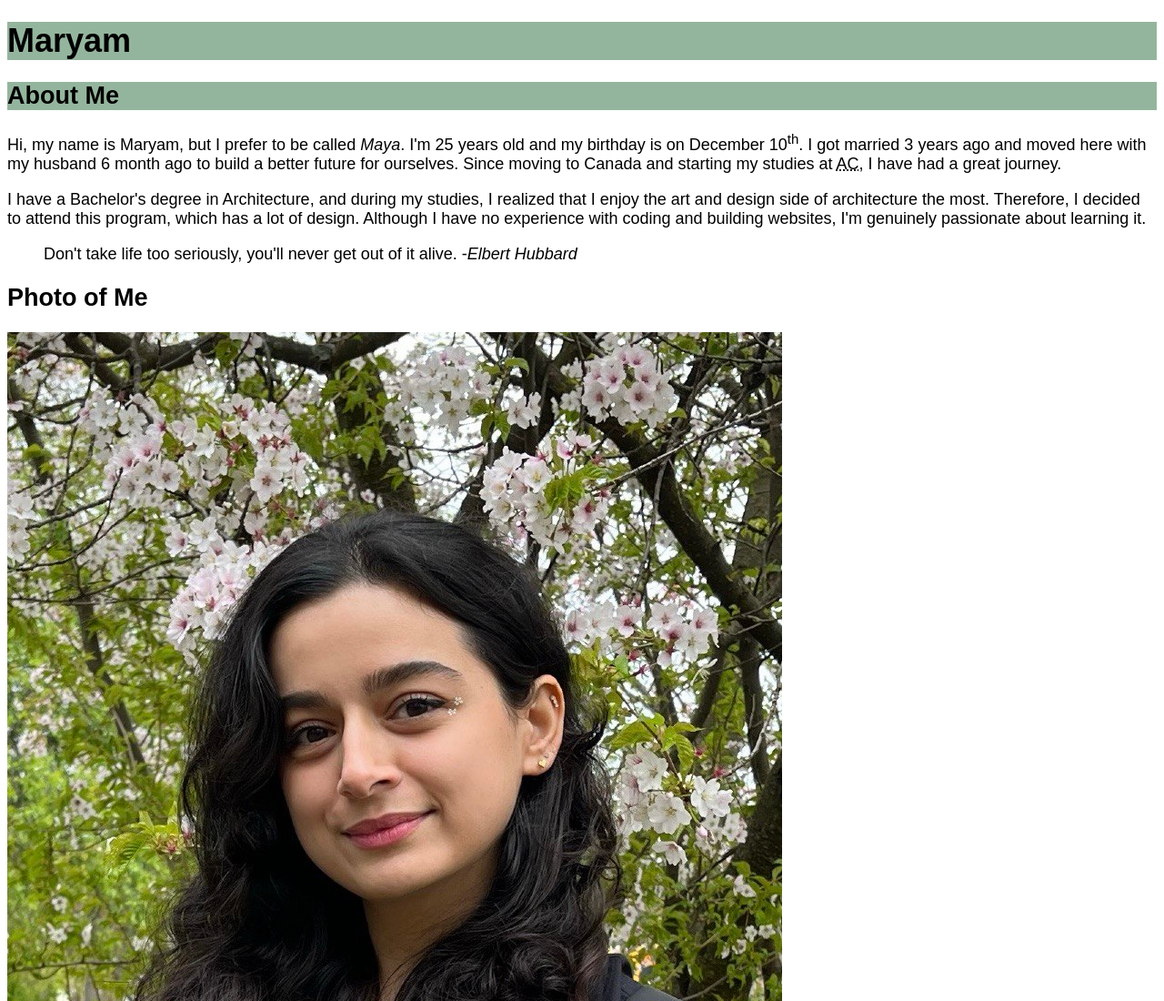
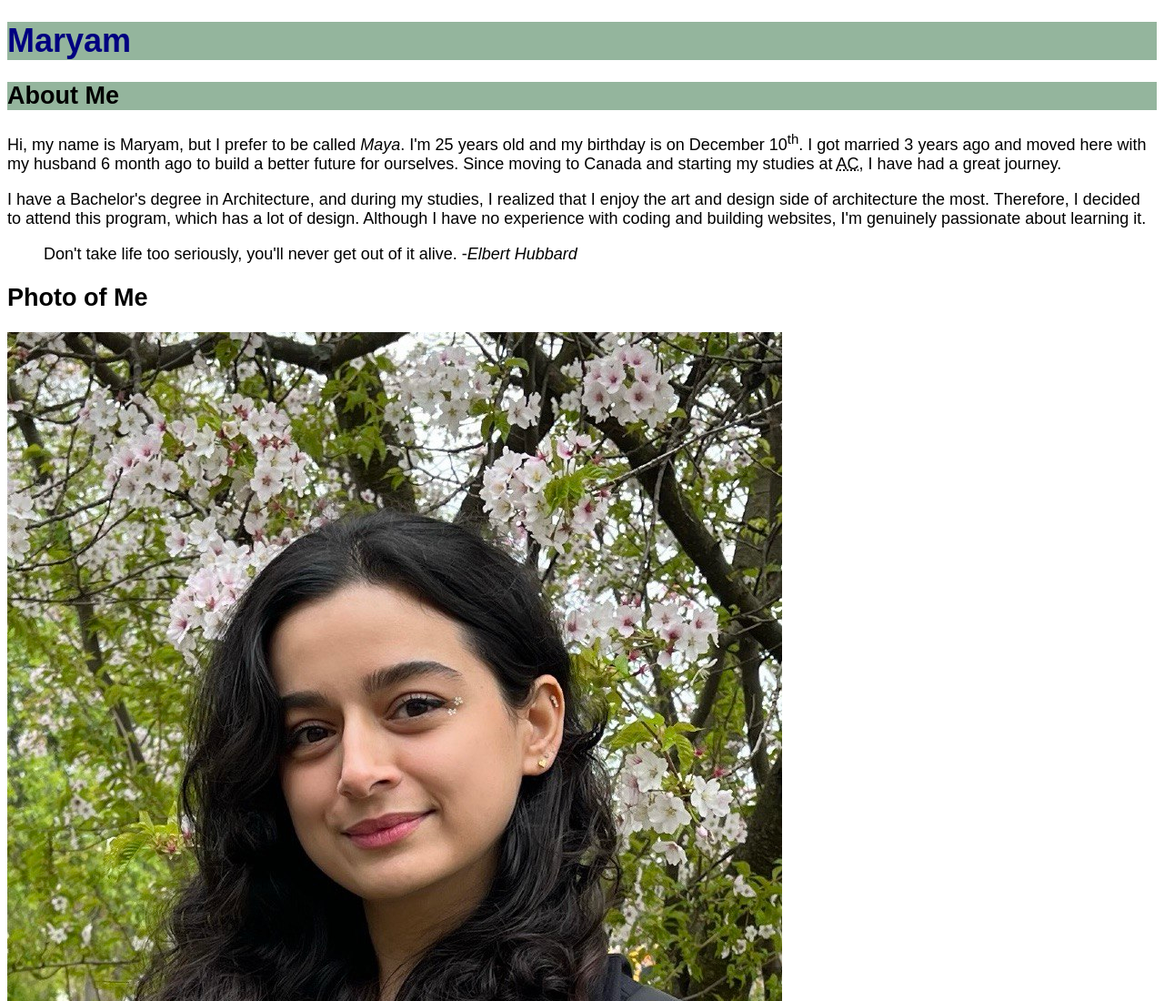
Before and after one commit to kara0243/kara0243.github.io, a plain HTML site: page html-assignment/index.html in a window 1280 px wide. Shown: the top 1100 px of the page at 91% size. Drawn offline with Linux system fonts and the light colour scheme.

Commit message:
css and class

```diff
--- a/html-assignment/css/main.css
+++ b/html-assignment/css/main.css
@@ -6,3 +6,8 @@ body {
 header, footer {
     background-color: #94B59D;
 }
+
+/* dot means class */
+.site-title {
+    color: navy;
+}
--- a/html-assignment/index.html
+++ b/html-assignment/index.html
@@ -8,7 +8,7 @@
 </head>
 <body>
     <header>
-        <h1>Maryam</h1>
+        <h1 class="site-title">Maryam</h1>
     </header>
     <article>
         <header>
```
